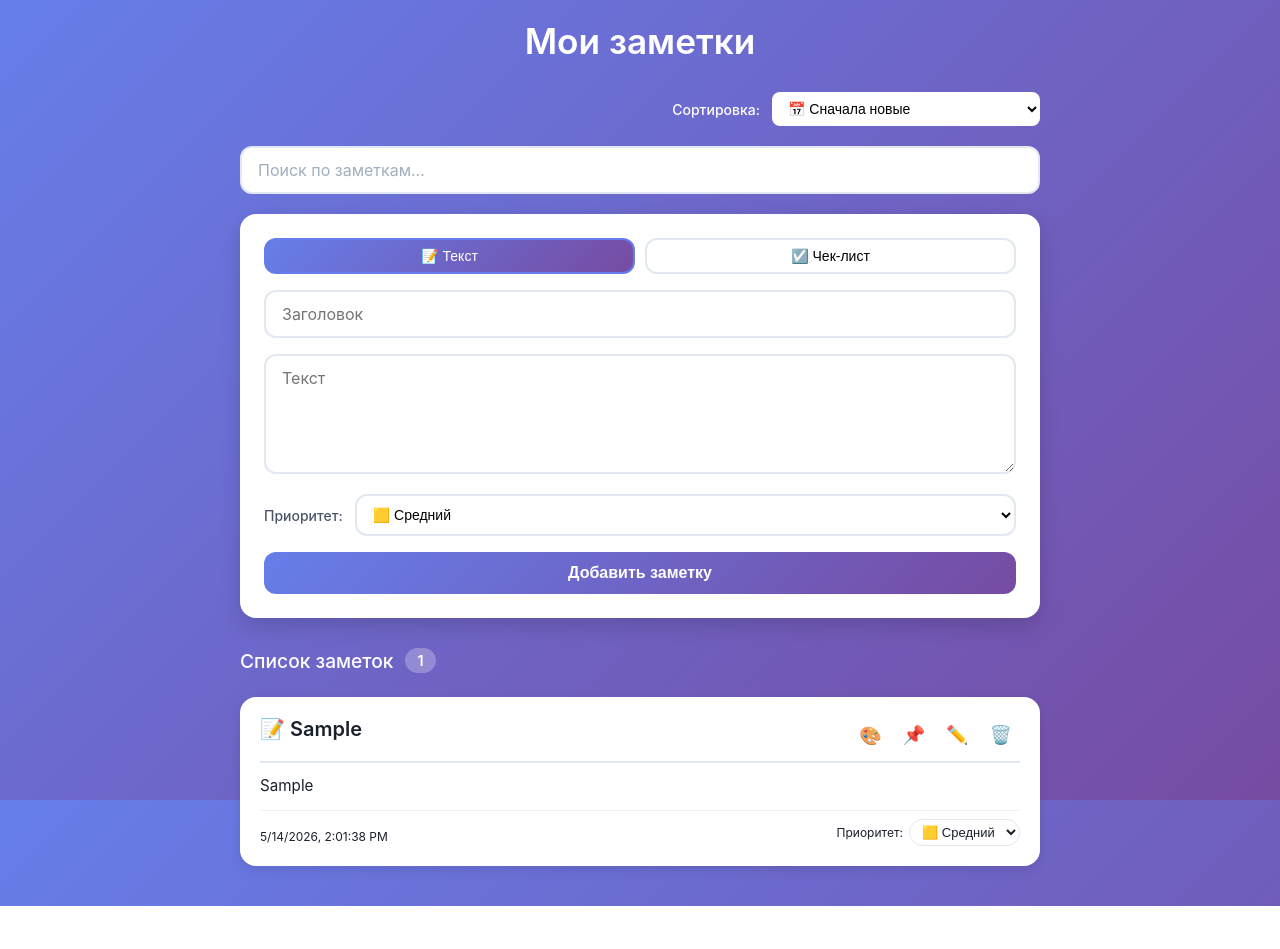
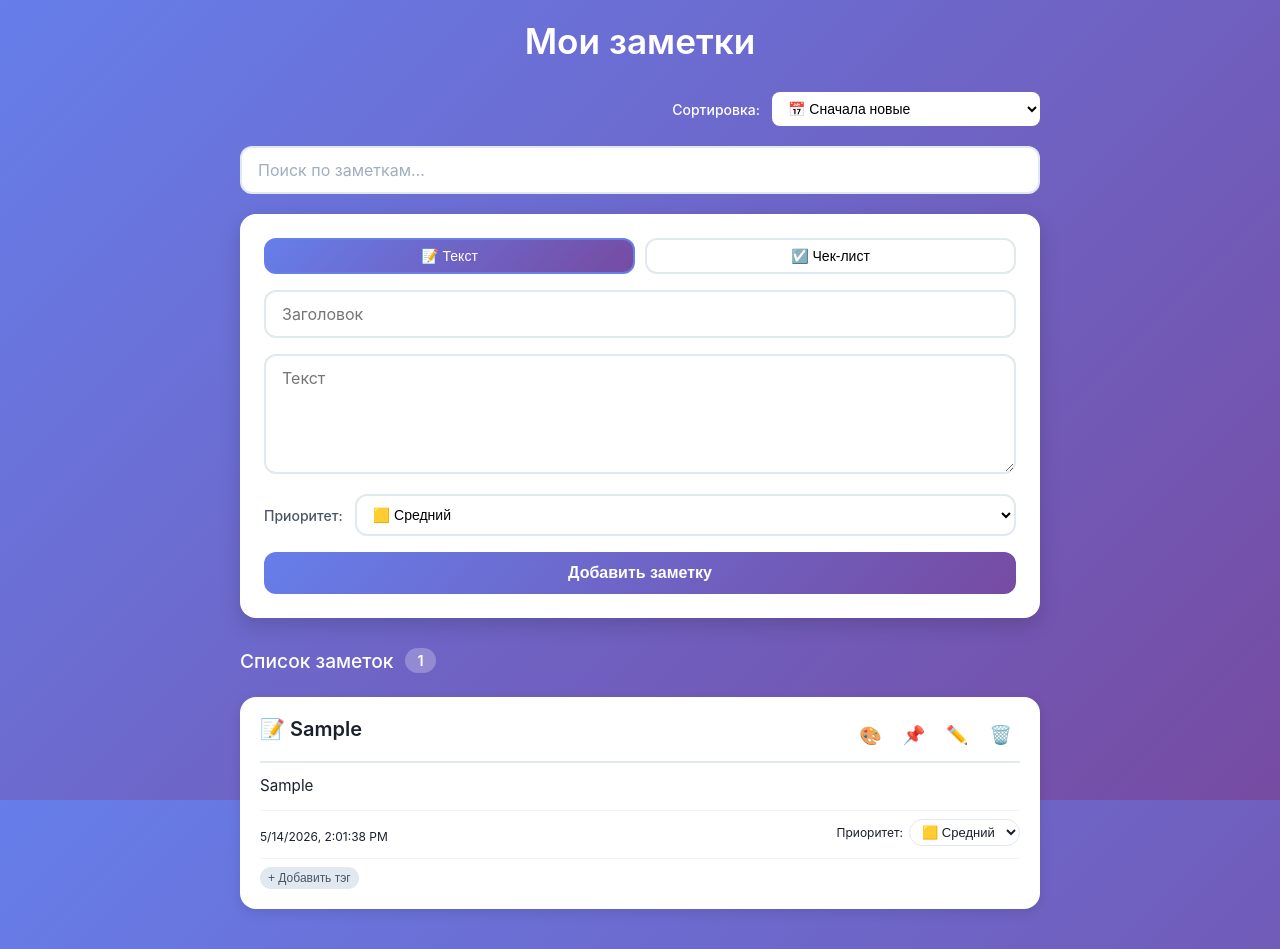
Before and after one commit to ilyar07/notes_site, a React (Vite) app in the folder notes_site/: page / in a window 1280 px wide. Both pictures are taken after typing "Sample", "Sample" into the empty fields and a click on the button "Добавить заметку". Before the commit the page ends 906 px from the top, so only its background shows below. Built offline with nearby package versions, Linux system fonts and the light colour scheme.

Commit message:
добалвены теги для заметок заметка может иметь много тегов, теги можно удалять

```diff
--- a/notes_site/src/App.jsx
+++ b/notes_site/src/App.jsx
@@ -31,6 +31,8 @@ function App() {
     const [checklists, setChecklists] = useLocalStorage('checklist_notes', []);
     const formRef = useRef(null);
     const [sortBy, setSortBy] = useState('date-desc'); // date-desc, date-asc, priority-high, priority-low
+    const [tagInputValue, setTagInputValue] = useState('');
+    const [idShowTagInput, setIdShowTagInput] = useState(null) // id заметки у которой покозывать форму ввода нового тега
 
 
 
@@ -44,6 +46,7 @@ function App() {
         setType('text');
         setPriority('medium');
         setEditingId(null);
+
     };
 
     // метод для кнопки добавить заметку
@@ -114,6 +117,61 @@ function App() {
             setChecklists(updatedChecklists);
         }
     }
+
+
+    //------------------------------------методы для удаления и добавления тэгов--------------------------------------
+
+
+    // добавить тэг к заметке
+    const handleAddTag = (id, type, tagName) => {
+        if (!tagName.trim()) return;
+        const newTag = tagName.trim().toLowerCase();
+
+        if (type === 'text') {
+            const updatedNotes = notes.map(note => {
+                if (note.id === id) {
+                    const tags = note.tags || [];
+                    if (tags.includes(newTag)) return note;
+                    return { ...note, tags: [...tags, newTag] };
+                }
+                return note;
+            });
+            setNotes(updatedNotes);
+        } else {
+            const updatedChecklists = checklists.map(c => {
+                if (c.id === id) {
+                    const tags = c.tags || [];
+                    if (tags.includes(newTag)) return c;
+                    return { ...c, tags: [...tags, newTag] };
+                }
+                return c;
+            });
+            setChecklists(updatedChecklists);
+        }
+        setIdShowTagInput(null);
+        setTagInputValue('');
+    }
+
+    // удалить тэг из заметки
+    const handleDeleteTag = (id, noteType, tagName) => {
+        if (noteType === 'text') {
+            const updatedNotes = notes.map(note => {
+                if (note.id === id) {
+                    return { ...note, tags: (note.tags || []).filter(t => t !== tagName) };
+                }
+                return note;
+            });
+            setNotes(updatedNotes);
+        } else {
+            const updatedChecklists = checklists.map(checklist => {
+                if (checklist.id === id) {
+                    return { ...checklist, tags: (checklist.tags || []).filter(t => t !== tagName) };
+                }
+                return checklist;
+            });
+            setChecklists(updatedChecklists);
+        }
+    };
 
 
     //------------------------------------методы для редактирования заметок--------------------------------------
@@ -252,7 +310,7 @@ function App() {
                 </select>
             </div>
 
-            {/* поиск по слову */}
+            {/* поиск по слову */ }
             <SearchBar search={search} setSearch={setSearch} />
 
             {/* форма для создания заметки */ }
@@ -287,13 +345,22 @@ function App() {
                         note={note}
                         onDelete={handleDeleteNote}
                         onEdit={handleStartUpdate}
+
                         onToggleTask={handleToggleTask}
                         onAddTask={handleAddTask}
                         onDeleteTask={handleDeleteTask}
                         onUpdateTask={handleUpdateTask}
+
                         onTogglePin={handleTogglePin}
                         onChangeColor={handleChangeColor}
                         onChangePriority={handleChangePriority}
+
+                        onAddTag={handleAddTag}
+                        onDeleteTag={handleDeleteTag}
+                        idShowTagInput={idShowTagInput}
+                        setIdShowTagInput={setIdShowTagInput}
+                        tagInputValue={tagInputValue}
+                        setTagInputValue={setTagInputValue}
                     />
                 ))}
             </div>
--- a/notes_site/src/components/NoteCard.jsx
+++ b/notes_site/src/components/NoteCard.jsx
@@ -2,15 +2,27 @@ import ChecklistViewer from './ChecklistViewer';
 import '../styles/NoteCard.css';
 
 // компонент заметки
-function NoteCard({ note, onEdit,
+function NoteCard({
+    note,
+    onEdit,
     onDelete,
+
     onToggleTask,
     onAddTask,
     onDeleteTask,
     onUpdateTask,
+
     onTogglePin,
     onChangeColor,
-    onChangePriority
+    onChangePriority,
+
+    onAddTag,
+    onDeleteTag,
+    idShowTagInput,
+    setIdShowTagInput,
+    tagInputValue,
+    setTagInputValue
+
     }) {
     const isChecklist = note.type === 'checklist';
 
@@ -128,6 +140,51 @@ function NoteCard({ note, onEdit,
                     </select>
                 </div>
             </div>
+
+            {/* ТЭГИ */ }
+            <div className="note-card__tags">
+                {(note.tags || []).map(tag => (
+                    <span key={tag} className="note-card__tag">
+                        🏷️ {tag}
+                        <button
+                            onClick={() => onDeleteTag(note.id, note.type, tag)}
+                            className="note-card__tag-delete"
+                        >✕</button>
+                    </span>
+                ))}
+
+                {idShowTagInput === note.id ? (
+                    <div className="note-card__tag-input-wrapper">
+                        <input
+                            type="text"
+                            placeholder="Название тэга"
+                            value={tagInputValue}
+                            onChange={(e) => setTagInputValue(e.target.value)}
+                            onKeyDown={(e) => e.key === 'Enter' && onAddTag(note.id, note.type, tagInputValue)}
+                            className="note-card__tag-input"
+                            autoFocus
+                        />
+                        <button
+                            onClick={() => onAddTag(note.id, note.type, tagInputValue)}
+                            className="note-card__tag-add-btn"
+                        >✓</button>
+                        <button
+                            onClick={() => {
+                                setIdShowTagInput(null);
+                                setTagInputValue('');
+                            }}
+                            className="note-card__tag-cancel-btn"
+                        >✕</button>
+                    </div>
+                ) : (
+                    <button
+                        onClick={() => setIdShowTagInput(note.id)}
+                        className="note-card__tag-add"
+                    >
+                        + Добавить тэг
+                    </button>
+                )}
+            </div>
         </div>
     )
 }
--- a/notes_site/src/services/checklistCRUD.js
+++ b/notes_site/src/services/checklistCRUD.js
@@ -16,6 +16,7 @@ export const createChecklist = (title, items=[], priority) => {
         pinned: false,
         color: '#ffffff',
         priority: priority || 'medium',
+        tags: [],
         createdAt: new Date().toLocaleString()
     }
 
--- a/notes_site/src/services/noteCRUD.js
+++ b/notes_site/src/services/noteCRUD.js
@@ -12,6 +12,7 @@ export const createNote = (title, text, priority) => {
         pinned: false,
         color: '#ffffff',
         priority: priority || 'medium',
+        tags: [],
         createdAt: new Date().toLocaleString()
     }
 
--- a/notes_site/src/styles/NoteCard.css
+++ b/notes_site/src/styles/NoteCard.css
@@ -161,3 +161,134 @@
     font-size: 12px;
     color: #718096;
 }
+
+.note-card__tags {
+    display: flex;
+    flex-wrap: wrap;
+    align-items: center;
+    gap: 8px;
+    margin-top: 12px;
+    padding-top: 8px;
+    border-top: 1px solid rgba(0, 0, 0, 0.05);
+}
+
+.note-card__tag {
+    display: inline-flex;
+    align-items: center;
+    gap: 4px;
+    background: #e2e8f0;
+    padding: 4px 8px;
+    border-radius: 20px;
+    font-size: 12px;
+    color: #4a5568;
+}
+
+.note-card__tag-delete {
+    background: none;
+    border: none;
+    cursor: pointer;
+    font-size: 12px;
+    color: #718096;
+    padding: 0 2px;
+    border-radius: 4px;
+    transition: all 0.2s ease;
+}
+
+    .note-card__tag-delete:hover {
+        color: #e53e3e;
+        background: rgba(229, 62, 62, 0.1);
+        transform: scale(1.1);
+    }
+
+    .note-card__tag-delete:active {
+        transform: scale(0.95);
+    }
+
+.note-card__tag-add {
+    background: #e2e8f0;
+    border: none;
+    padding: 4px 8px;
+    border-radius: 20px;
+    font-size: 12px;
+    cursor: pointer;
+    color: #4a5568;
+    transition: all 0.2s ease;
+    font-weight: 500;
+}
+
+    .note-card__tag-add:hover {
+        background: #cbd5e0;
+        transform: scale(1.05);
+    }
+
+    .note-card__tag-add:active {
+        transform: scale(0.95);
+    }
+
+.note-card__tag-input-wrapper {
+    display: flex;
+    align-items: center;
+    gap: 4px;
+}
+
+.note-card__tag-input {
+    padding: 4px 8px;
+    border: 1px solid #667eea;
+    border-radius: 20px;
+    font-size: 12px;
+    outline: none;
+    width: 120px;
+    background: white;
+}
+
+    .note-card__tag-input:focus {
+        box-shadow: 0 0 0 2px rgba(102, 126, 234, 0.3);
+    }
+
+.note-card__tag-add-btn {
+    background: #48bb78;
+    border: none;
+    cursor: pointer;
+    font-size: 14px;
+    padding: 4px 8px;
+    border-radius: 20px;
+    color: white;
+    transition: all 0.2s ease;
+    display: inline-flex;
+    align-items: center;
+    justify-content: center;
+    min-width: 28px;
+}
+
+    .note-card__tag-add-btn:hover {
+        background: #38a169;
+        transform: scale(1.05);
+    }
+
+    .note-card__tag-add-btn:active {
+        transform: scale(0.95);
+    }
+
+.note-card__tag-cancel-btn {
+    background: #f56565;
+    border: none;
+    cursor: pointer;
+    font-size: 14px;
+    padding: 4px 8px;
+    border-radius: 20px;
+    color: white;
+    transition: all 0.2s ease;
+    display: inline-flex;
+    align-items: center;
+    justify-content: center;
+    min-width: 28px;
+}
+
+    .note-card__tag-cancel-btn:hover {
+        background: #e53e3e;
+        transform: scale(1.05);
+    }
+
+    .note-card__tag-cancel-btn:active {
+        transform: scale(0.95);
+    }
```
